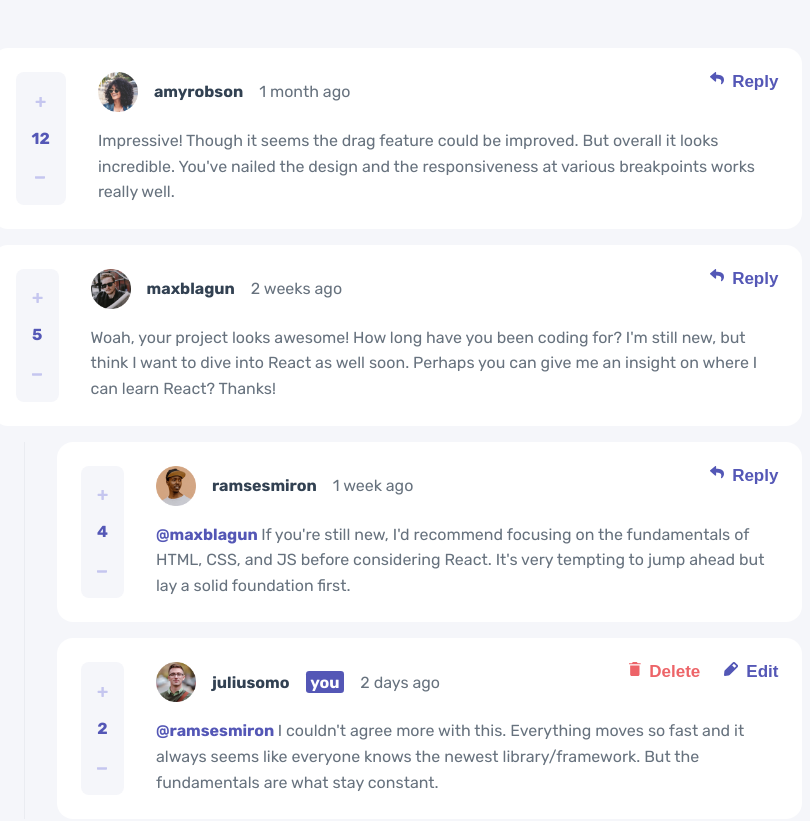
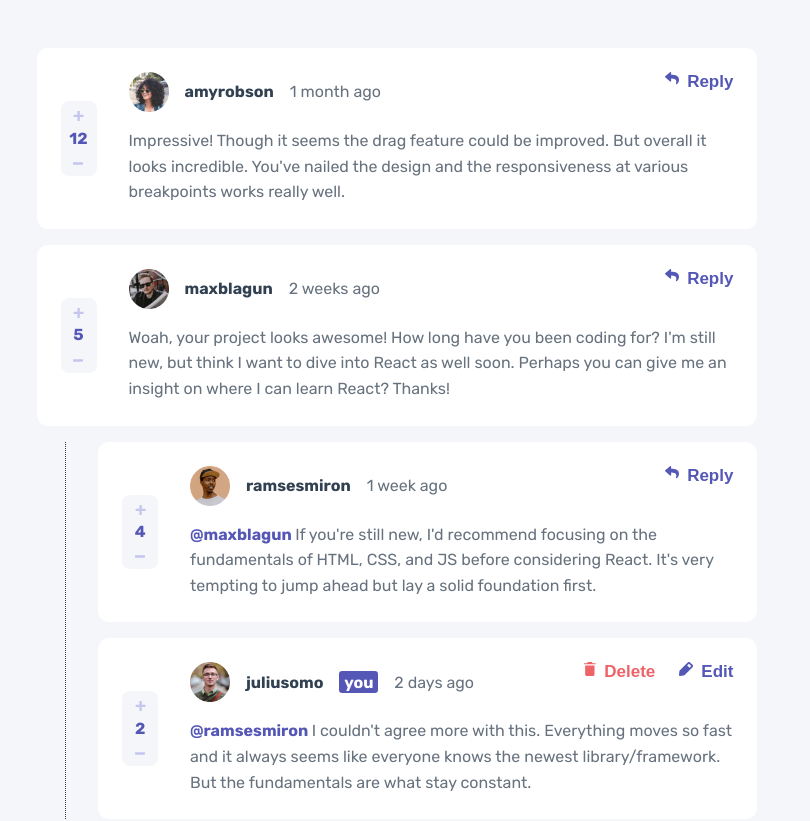
Before and after one commit to borehelu/Interactive-comments-section, a React (Create React App) app: page / in a window 1280 px wide. Shown: the top 821 px of the page, without its empty margins (243-1053 px from the left). Built offline with nearby package versions, Linux system fonts and the light colour scheme.

Commit message:
fixed adding replies to reply

```diff
--- a/src/components/Comment.js
+++ b/src/components/Comment.js
@@ -63,7 +63,7 @@ function Comment({comment, user, addReply,removeComment}) {
 
 
     <div className="replies_container">
-      {comment.replies && <Replies commentId={comment.id} user={user} replies={comment.replies} removeComment={ removeComment }/>}
+      {comment.replies && <Replies addReply={addReply}commentId={comment.id} user={user} replies={comment.replies} removeComment={ removeComment }/>}
 
     </div>
 
--- a/src/components/Replies.js
+++ b/src/components/Replies.js
@@ -1,8 +1,8 @@
 import React from 'react';
 import Reply from './Reply';
 
-function Replies({commentId,removeComment,replies,user}) {
-   const repliesJSX = replies.map(reply => <Reply commentId={commentId} removeComment={removeComment} key={reply.id} reply={reply} user={user}/>);
+function Replies({commentId,removeComment,replies,user,addReply}) {
+   const repliesJSX = replies.map(reply => <Reply commentId={commentId} addReply={addReply} removeComment={removeComment} key={reply.id} reply={reply} user={user}/>);
    return repliesJSX;
 
 }
--- a/src/components/Reply.js
+++ b/src/components/Reply.js
@@ -56,7 +56,7 @@ function Reply({reply,user,addReply,removeComment,commentId}) {
           </div>
         </div>
         {
-         isVisible && <NewReply user = {user} replyingTo= {reply.user.username} commentId = {reply.id} addReply={addReply} setIsVisible={setIsVisible}/>
+         isVisible && <NewReply user = {user} replyingTo= {reply.user.username} commentId = {commentId} addReply={addReply} setIsVisible={setIsVisible}/>
         }
 
         </div>
--- a/src/index.css
+++ b/src/index.css
@@ -51,11 +51,12 @@ main{
 
 .comment{
   background-color: var(--white);
-  border-radius: 1rem;
+  border-radius: .7rem;
   padding: 1.5rem;
-  max-width: 868px;
+  max-width: 768px;
   display: flex;
   justify-content: flex-start;
+  align-items: center;
   column-gap: 2rem;
   margin-bottom: 1rem;
 }
@@ -69,19 +70,25 @@ button{
 
 .comment__score{
   background-color: var(--very-light-gray);
-  padding: 1rem;
+  width: 40px;
   display: flex;
   flex-direction: column;
   justify-content: center;
   align-items: center;
+  padding: .5rem 0;
   border-radius: 8px;
-  row-gap: 1rem;
+  row-gap: .1rem;
+
 }
 
 
 .comment__score .score{
   color: var(--moderate-blue);
   font-weight: 700;
+}
+
+.score__btn:hover svg path{
+  fill: var(--moderate-blue);
 }
 
 .comment__details{
@@ -181,7 +188,7 @@ button{
 
 .replies_container{
   width: 96%;
-  border-left: 1px solid var(--light-gray);
+  border-left: 1px dotted var(--dark-blue);
   margin-left: auto;
   padding-left: 2rem;
 }
```
